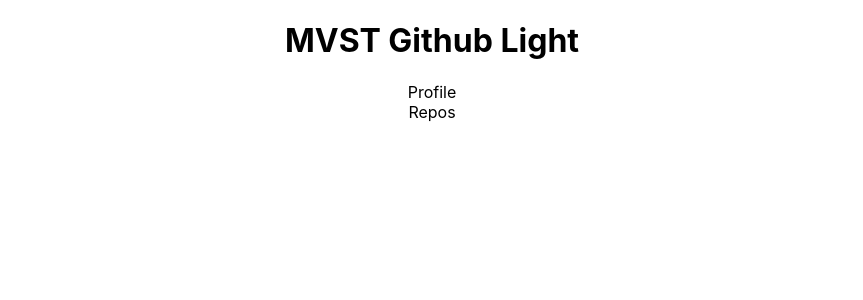
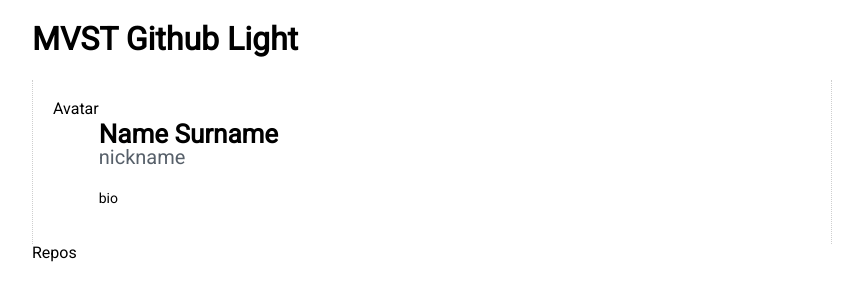
Before and after one commit to taniot/github-reader, a React (Create React App) app: page / in a window 1280 px wide. Shown: the top 300 px of the page, without its empty margins (208-1071 px from the left). Built offline with nearby package versions, Linux system fonts and the light colour scheme.

Commit message:
feat: thinking about profile component

```diff
--- a/package.json
+++ b/package.json
@@ -3,12 +3,15 @@
   "version": "0.1.0",
   "private": true,
   "dependencies": {
+    "@fontsource/roboto": "^4.5.1",
     "@testing-library/jest-dom": "^5.16.1",
     "@testing-library/react": "^12.1.2",
     "@testing-library/user-event": "^13.5.0",
+    "normalize.css": "^8.0.1",
     "react": "^17.0.2",
     "react-dom": "^17.0.2",
     "react-scripts": "5.0.0",
+    "sass": "^1.48.0",
     "web-vitals": "^2.1.3"
   },
   "scripts": {
--- a/src/App.css
+++ /dev/null
@@ -1,38 +0,0 @@
-.App {
-  text-align: center;
-}
-
-.App-logo {
-  height: 40vmin;
-  pointer-events: none;
-}
-
-@media (prefers-reduced-motion: no-preference) {
-  .App-logo {
-    animation: App-logo-spin infinite 20s linear;
-  }
-}
-
-.App-header {
-  background-color: #282c34;
-  min-height: 100vh;
-  display: flex;
-  flex-direction: column;
-  align-items: center;
-  justify-content: center;
-  font-size: calc(10px + 2vmin);
-  color: white;
-}
-
-.App-link {
-  color: #61dafb;
-}
-
-@keyframes App-logo-spin {
-  from {
-    transform: rotate(0deg);
-  }
-  to {
-    transform: rotate(360deg);
-  }
-}
--- a/src/App.js
+++ b/src/App.js
@@ -1,16 +1,17 @@
 import React from 'react';
-import './App.css';
+
 //Components
+import Layout from './components/layout/layout.component';
 import Profile from './components/profile/profile.component';
 import ReposList from './components/repos-list/repos-list.component';
 
 function App() {
   return (
-    <div className='App'>
+    <Layout>
       <h1>MVST Github Light</h1>
       <Profile />
       <ReposList />
-    </div>
+    </Layout>
   );
 }
 
--- /dev/null
+++ b/src/components/layout/layout.component.jsx
@@ -0,0 +1,6 @@
+import React from 'react';
+import './layout.styles.scss';
+
+const Layout = ({ children }) => <div className='layout'>{children}</div>;
+
+export default Layout;
--- /dev/null
+++ b/src/components/layout/layout.styles.scss
@@ -0,0 +1,9 @@
+.layout {
+  margin: 0 50px;
+  max-width: 100vw;
+
+  @media (min-width: 767.98px) {
+    margin: 0 auto;
+    max-width: 800px;
+  }
+}
--- a/src/components/profile/profile.component.jsx
+++ b/src/components/profile/profile.component.jsx
@@ -1,4 +1,19 @@
 import React from 'react';
+import './profile.styles.scss';
 
-const Profile = () => <section>Profile</section>;
+const Profile = () => (
+  <section className='profile-container'>
+    <div style={{ display: 'flex' }}>
+      <div className='profile-avatar'>Avatar</div>
+      <div className='profile-info'>
+        <h1>
+          <span className='fullName'>Name Surname</span>
+          <span className='nickName'>nickname</span>
+        </h1>
+
+        <div className='profile-bio'>bio</div>
+      </div>
+    </div>
+  </section>
+);
 export default Profile;
--- /dev/null
+++ b/src/components/profile/profile.styles.scss
@@ -0,0 +1,36 @@
+.profile-container {
+  padding: 20px;
+  border-left: 1px dotted #cecece;
+  border-right: 1px dotted #cecece;
+  .profile-avatar {
+    max-width: 290px;
+  }
+  .profile-info {
+    h1 {
+      font-size: 32px;
+      font-weight: 600;
+      line-height: 1;
+      span {
+        display: block;
+        &.fullName {
+          font-size: 26px;
+          line-height: 1;
+        }
+
+        &.nickName {
+          font-size: 20px;
+          font-style: normal;
+          font-weight: 300;
+          line-height: 1;
+          color: #57606a;
+        }
+      }
+    }
+
+    .profile-bio {
+      margin-bottom: 16px;
+      font-size: 14px;
+      line-height: 1.4;
+    }
+  }
+}
--- a/src/components/repos-list/repos-list.component.jsx
+++ b/src/components/repos-list/repos-list.component.jsx
@@ -1,4 +1,5 @@
 import React from 'react';
+import './repos-list.styles.scss';
 
 const ReposList = () => <section>Repos</section>;
 
--- a/src/index.css
+++ b/src/index.css
@@ -1,8 +1,7 @@
 body {
   margin: 0;
-  font-family: -apple-system, BlinkMacSystemFont, 'Segoe UI', 'Roboto', 'Oxygen',
-    'Ubuntu', 'Cantarell', 'Fira Sans', 'Droid Sans', 'Helvetica Neue',
-    sans-serif;
+  font-family: 'Roboto', 'Oxygen', 'Ubuntu', 'Cantarell', 'Fira Sans',
+    'Droid Sans', 'Helvetica Neue', sans-serif;
   -webkit-font-smoothing: antialiased;
   -moz-osx-font-smoothing: grayscale;
 }
--- a/src/index.js
+++ b/src/index.js
@@ -1,5 +1,7 @@
 import React from 'react';
 import ReactDOM from 'react-dom';
+import 'normalize.css';
+import '@fontsource/roboto';
 import './index.css';
 import App from './App';
 
@@ -7,5 +9,5 @@
   <React.StrictMode>
     <App />
   </React.StrictMode>,
-  document.getElementById('root'),
+  document.getElementById('root')
 );
```
Also changed, not shown: src/components/repos-list/repos-list.styles.scss (added), 1 other file (tests, documents, lock files or other folders).
